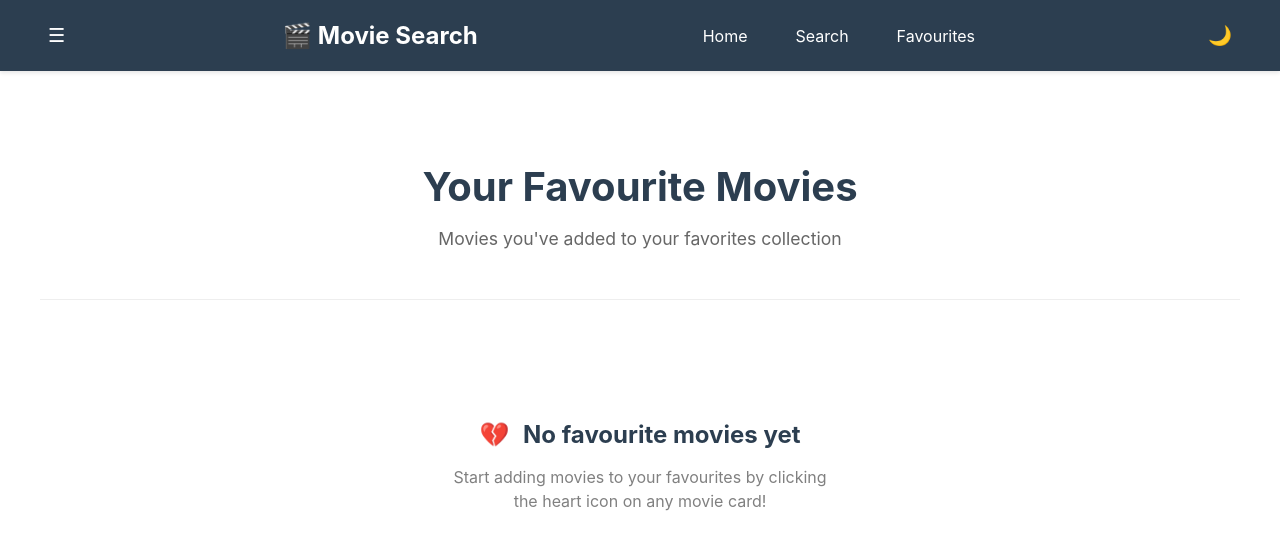
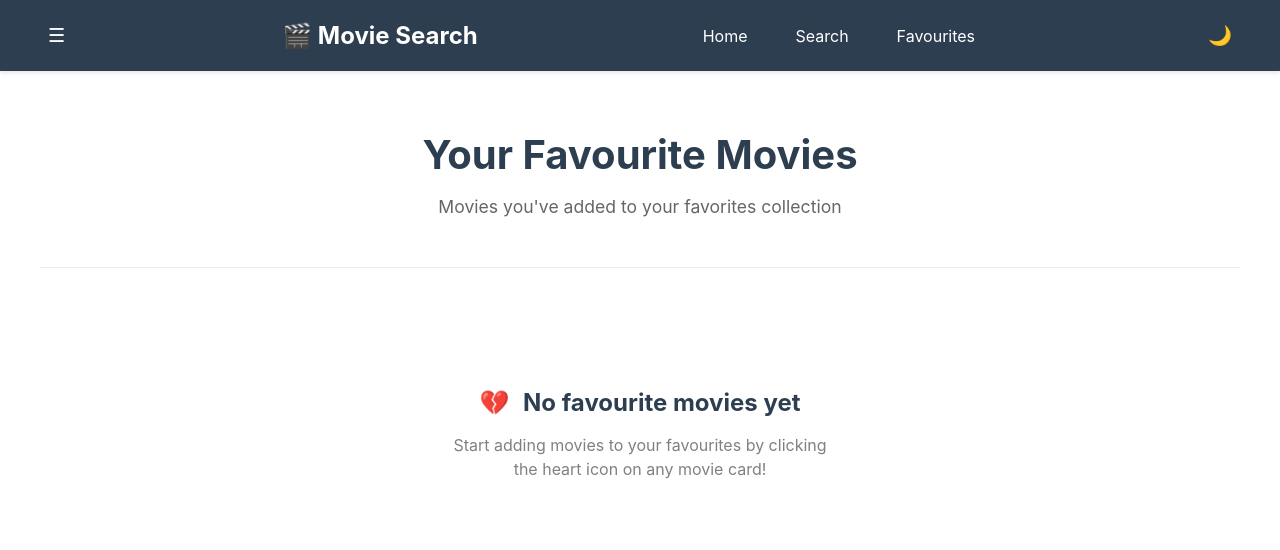
Before and after one commit to DevKingKev/java-spring-reactjs-bootcamp, a React (Create React App) app in the folder frontend/: page /favourites in a window 1280 px wide. Shown: the top 550 px of the page. Built offline with nearby package versions, Linux system fonts and the light colour scheme.

Commit message:
Adjusted the heading of the favourites page so that it matches the same colour in dark mode as the home page

```diff
--- a/frontend/src/App.scss
+++ b/frontend/src/App.scss
@@ -172,7 +172,7 @@ $transition: all 0.3s ease;
 .home {
   .hero-section {
     text-align: center;
-    padding: 3rem 0;
+    padding: 0 3rem 0;
 
     h1 {
       font-size: 2.5rem;
@@ -726,7 +726,7 @@ $transition: all 0.3s ease;
 .favourites-page {
   .page-header {
     text-align: center;
-    padding: 2rem 0;
+    padding: 0 0 2rem;
     border-bottom: 1px solid #eee;
     margin-bottom: 2rem;
 
@@ -789,11 +789,11 @@ $transition: all 0.3s ease;
       border-bottom-color: color.adjust($secondary-color, $lightness: 10%);
 
       h1 {
-        color: $text-light;
+        color: $secondary-color;
       }
 
       p {
-        color: #bdc3c7;
+        color: color.adjust($text-dark, $lightness: 20%);
       }
     }
 
```
